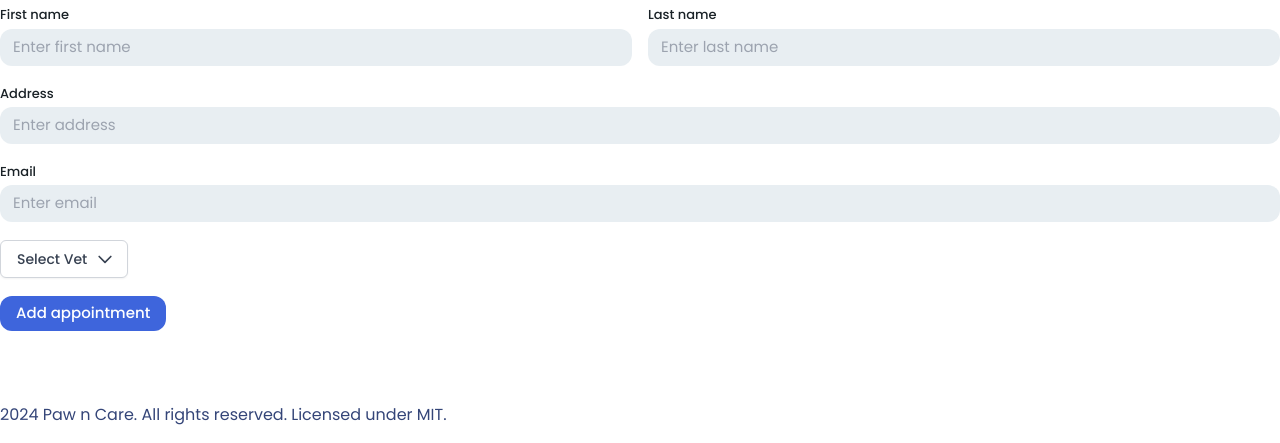
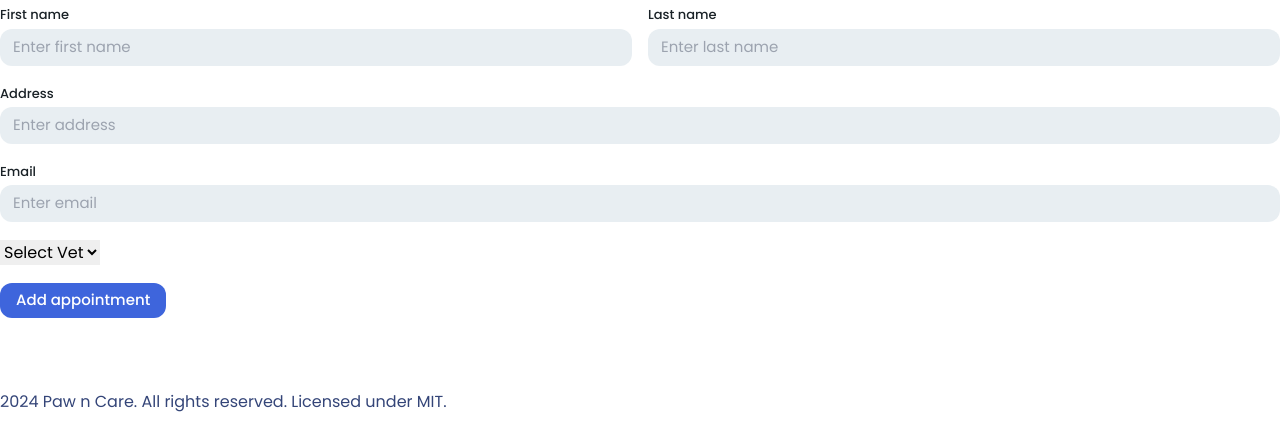
Before and after one commit to colarrbear/Paw-n-Care-Testing, a Django app: template paw_n_care/templates/appointments.html in a window 1280 px wide. Shown: the part 834-1277 px from the top of the page. After the commit the page ends 1246 px from the top, so only its background shows below. Run offline with Django 3.2, Linux system fonts and the light colour scheme; the template is opened without the code that fills it, so the values that code supplies are empty; some libraries are stand-ins or nearby versions.

Commit message:
add dropdown

```diff
--- a/paw_n_care/templates/appointments.html
+++ b/paw_n_care/templates/appointments.html
@@ -109,30 +109,15 @@
                         </div>
                     </div>
                     <div class="flex-grow flex flex-col gap-1 relative">
-
-<div class="relative inline-block text-left">
-    <!-- Dropdown Button -->
-    <button id="vetDropdownButton" class="inline-flex justify-center w-full px-4 py-2 text-sm font-medium text-gray-700 bg-white border border-gray-300 rounded-md shadow-sm hover:bg-gray-50 focus:outline-none focus:ring-2 focus:ring-offset-2 focus:ring-indigo-500">
-        Select Vet
-        <svg class="w-5 h-5 ml-2 -mr-1" xmlns="http://www.w3.org/2000/svg" fill="none" viewBox="0 0 24 24" stroke="currentColor">
-            <path stroke-linecap="round" stroke-linejoin="round" stroke-width="2" d="M19 9l-7 7-7-7" />
-        </svg>
-    </button>
-
-    <!-- Dropdown Menu -->
-    <div id="vetDropdownMenu" class="hidden absolute right-0 z-10 mt-2 w-56 origin-top-right bg-white border border-gray-300 rounded-md shadow-lg ring-1 ring-black ring-opacity-5 focus:outline-none">
-        <ul class="py-1">
-            {% for i in vets %}
-            <li>
-                <a class="vet-option block px-4 py-2 text-sm text-gray-700 hover:bg-gray-100">{{ i.vet_id }}</a>
-            </li>
-            {% endfor %}
-        </ul>
-    </div>
-</div>
-
+                        <div class="w-full max-w-xs">
+                          <select class="select select-bordered w-full">
+                            <option disabled selected>Select Vet</option>
+                              {% for i in vets %}
+                                <option>{{ i.vet_id }}</option>
+                              {% endfor %}
+                          </select>
+                        </div>
                     </div>
-
                     <button class="px-4 py-2 bg-[#3e65dc] text-white rounded-xl text-[15px] font-medium font-['Poppins'] leading-tight transition-all duration-300 ease-in-out transform hover:bg-[#1e4b8c] hover:shadow-lg hover:scale-105 focus:outline-none focus:ring-2 focus:ring-[#3e65dc]">
                         Add appointment
                     </button>
--- a/paw_n_care/templates/base.html
+++ b/paw_n_care/templates/base.html
@@ -6,6 +6,7 @@
 
     <meta charset="UTF-8">
     <meta name="viewport" content="width=device-width, initial-scale=1.0">
+{#    <link href="https://cdn.jsdelivr.net/npm/daisyui@4.12.14/dist/full.min.css" rel="stylesheet" type="text/css" />#}
     <script src="https://cdn.tailwindcss.com"></script>
     <link href="https://fonts.googleapis.com/css2?family=Poppins:wght@100;200;300;400;500;600;700;800&display=swap" rel="stylesheet">
     <link href="{% static 'css/uicons-solid-rounded.css' %}" rel="stylesheet">
```
